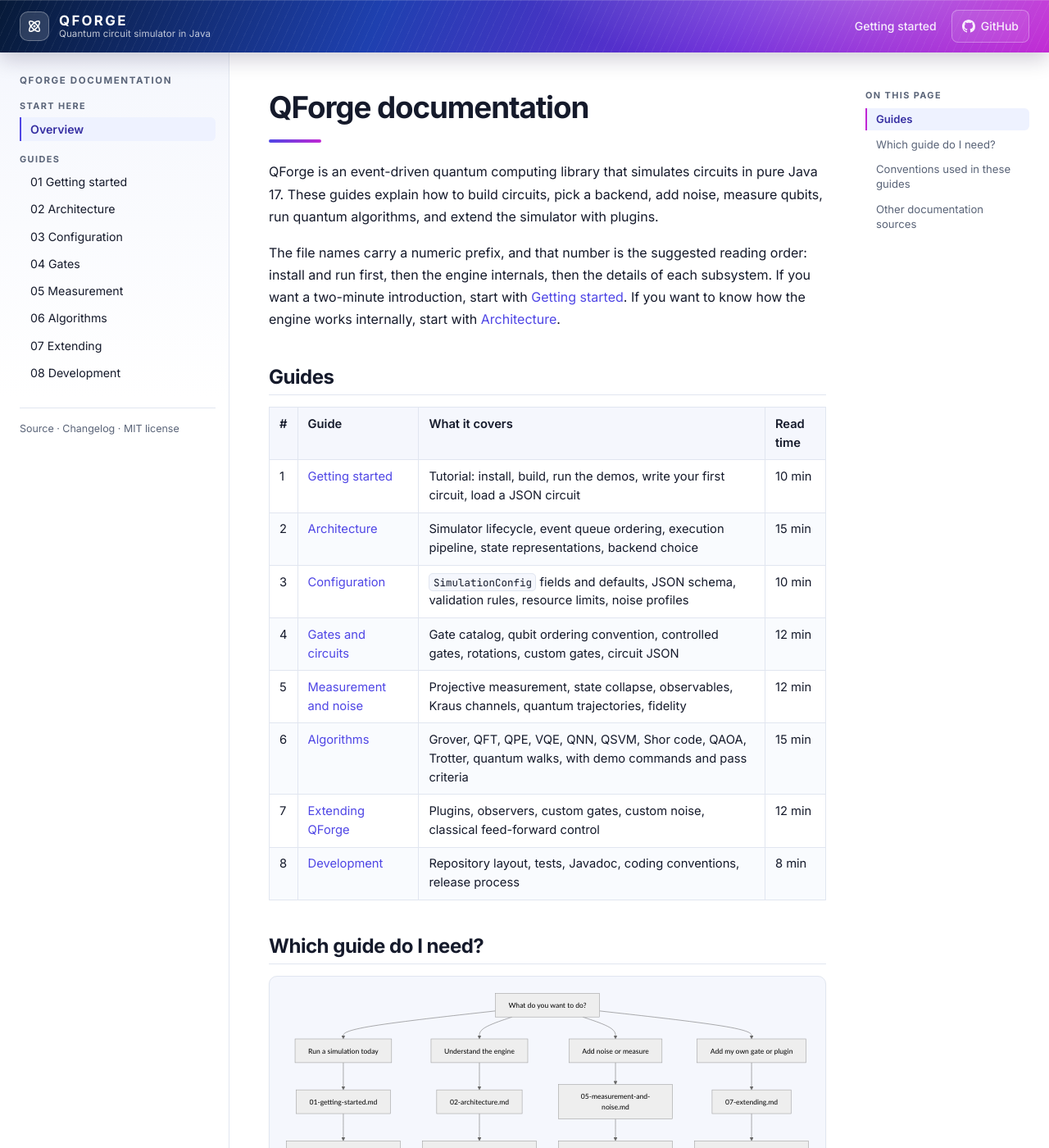
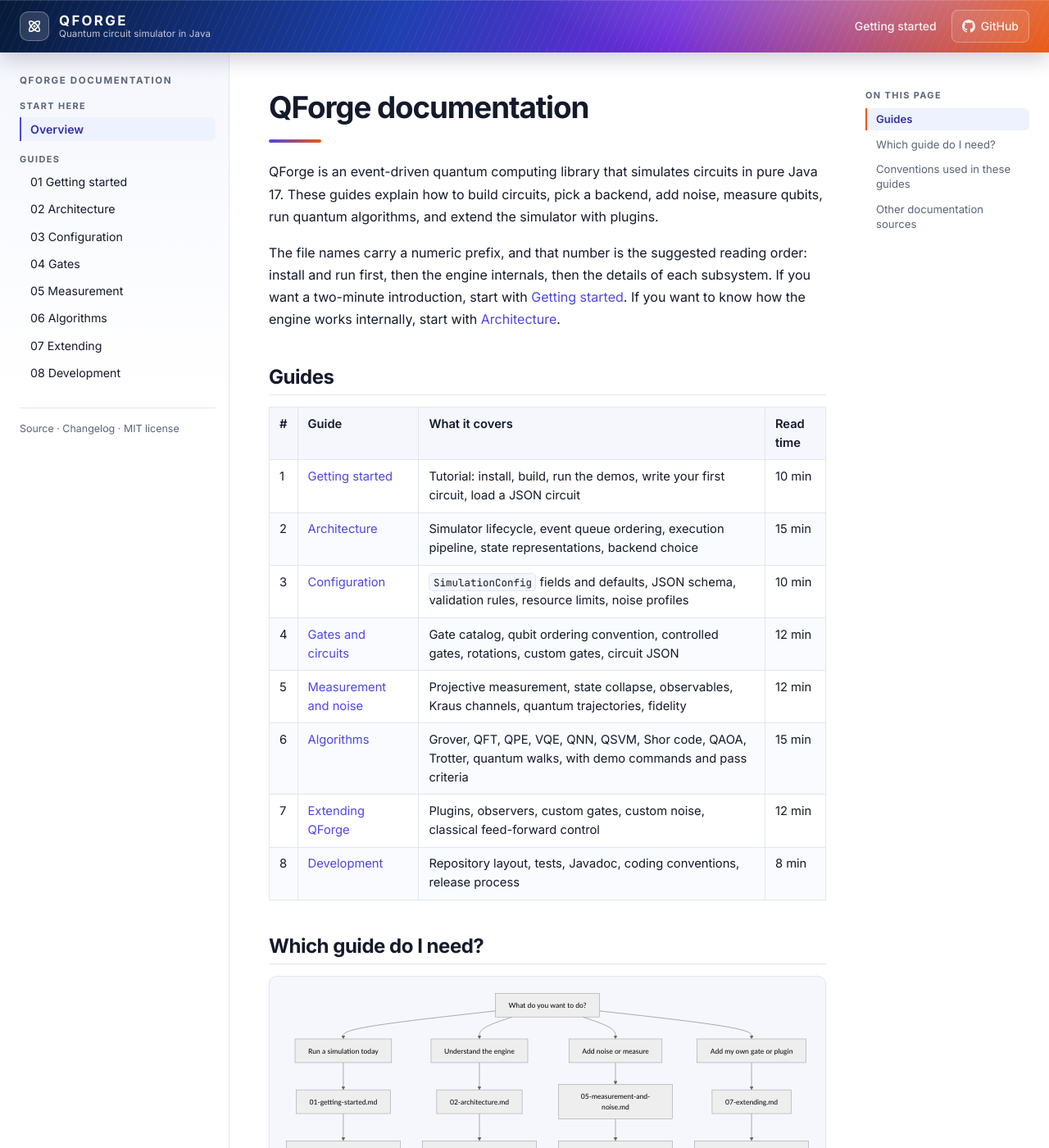
Before and after one commit to CharafeddineMechalikh/QForge, a Jekyll site: the page built from docs/README.md, in a window 1280 px wide and 1400 px high. Shown: the whole window at 82% size. Built offline with Jekyll 4.4.1, drawn with Linux system fonts in a browser that asks for light colours.

Commit message:
Shift the QForge docs header gradient from magenta to orange

```diff
--- a/docs/assets/css/style.css
+++ b/docs/assets/css/style.css
@@ -14,7 +14,7 @@
 
   --accent: #4f46e5;
   --accent-strong: #3730a3;
-  --accent-2: #c026d3;
+  --accent-2: #ea580c;
   --accent-soft: #eef2ff;
   --accent-contrast: #ffffff;
 
@@ -22,7 +22,7 @@
   --code-border: #e1e6f0;
   --pre-bg: #fbfcff;
 
-  --gradient: linear-gradient(112deg, #071a38 0%, #1e40af 36%, #6d28d9 70%, #c026d3 100%);
+  --gradient: linear-gradient(112deg, #071a38 0%, #1e40af 38%, #6d28d9 64%, #ea580c 100%);
   --shadow-sm: 0 1px 2px rgba(10, 22, 54, 0.06);
   --shadow-md: 0 10px 30px rgba(10, 22, 54, 0.08);
 
@@ -42,7 +42,7 @@
 
     --accent: #a5b4fc;
     --accent-strong: #c7d2fe;
-    --accent-2: #e879f9;
+    --accent-2: #fb923c;
     --accent-soft: #1b1c3f;
     --accent-contrast: #0a0e18;
 
@@ -50,7 +50,7 @@
     --code-border: #212a3f;
     --pre-bg: #0e1421;
 
-    --gradient: linear-gradient(112deg, #04101f 0%, #14286e 36%, #4c1d95 70%, #86198f 100%);
+    --gradient: linear-gradient(112deg, #04101f 0%, #14286e 38%, #4c1d95 64%, #ea580c 100%);
     --shadow-sm: 0 1px 2px rgba(0, 0, 0, 0.4);
     --shadow-md: 0 10px 30px rgba(0, 0, 0, 0.45);
   }
```
